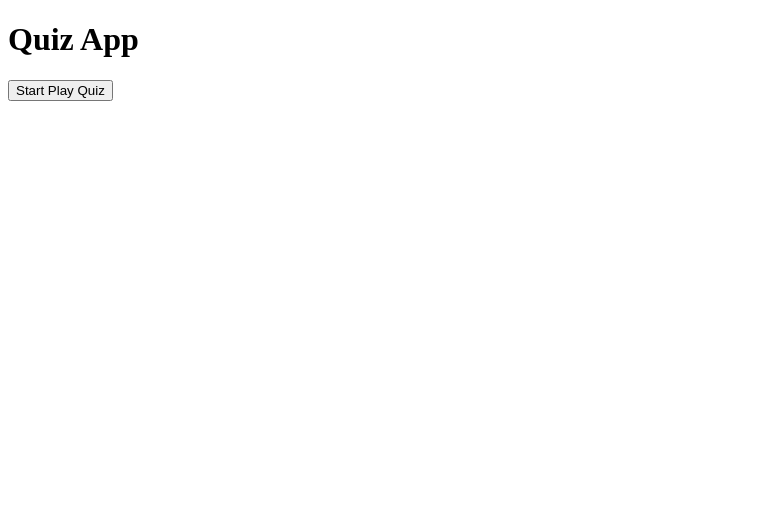
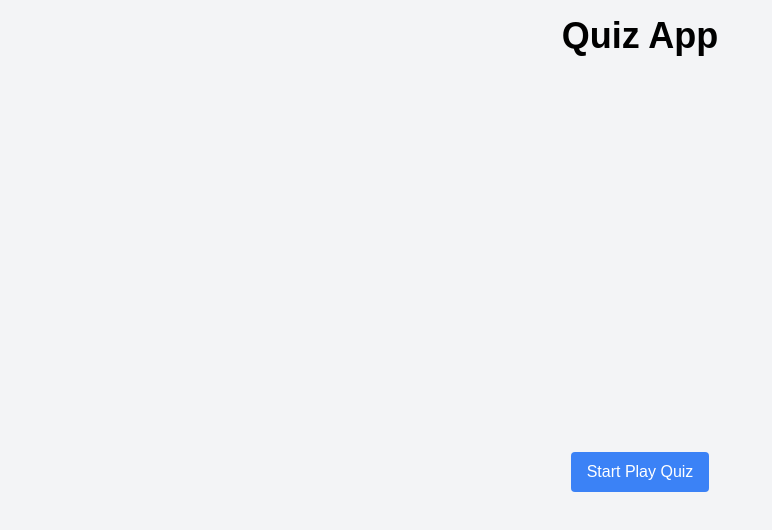
Before and after one commit to pmmachadov/quiz-app-front, a React (Vite) app: page / in a window 1280 px wide. Shown: the top 530 px of the page, without its empty margins (0-772 px from the left). Built offline with nearby package versions, Linux system fonts and the light colour scheme.

Commit message:
css updated

```diff
--- a/src/App.jsx
+++ b/src/App.jsx
@@ -1,14 +1,16 @@
-import React, { useState } from 'react';
-import MainMenu from './components/StartPlay/MainMenu';
-import Quiz from './components/StartPlay/Quiz';
-import EndSession from './components/StartPlay/EndSession';
-import { QuizContext } from './Helpers/Contexts';
+import React, { useState } from 'react'
+import './App.css'
+import MainMenu from './components/StartPlay/MainMenu'
+import Quiz from './components/StartPlay/Quiz'
+import EndSession from './components/StartPlay/EndSession'
+import { QuizContext } from './Helpers/Contexts'
+import './styles/index.css';
 
 function App() {
   const [gameState, setGameState] = useState("menu");
 
   return (
-    <div className="flex flex-col items-center justify-center min-h-screen bg-gray-100">
+    <div className="App flex flex-col items-center justify-center min-h-screen bg-gray-100">
       <h1 className="text-4xl font-bold text-center my-4">Quiz App</h1>
       <QuizContext.Provider value={{ gameState, setGameState }}>
         {gameState === "menu" && <MainMenu />}
@@ -16,7 +18,7 @@ function App() {
         {gameState === "endScreen" && <EndSession />}
       </QuizContext.Provider>
     </div>
-  );
+  )
 }
 
 export default App;
```
